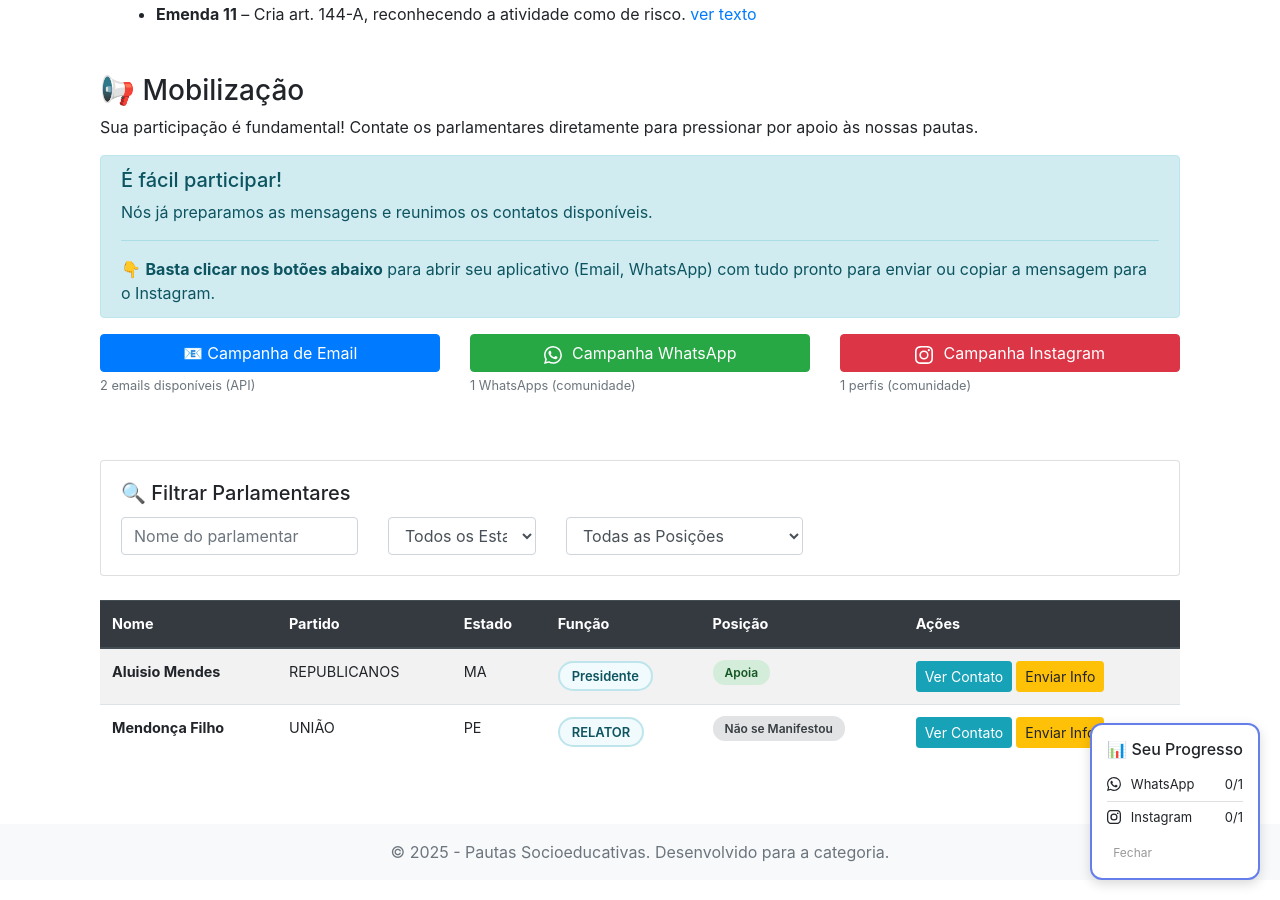
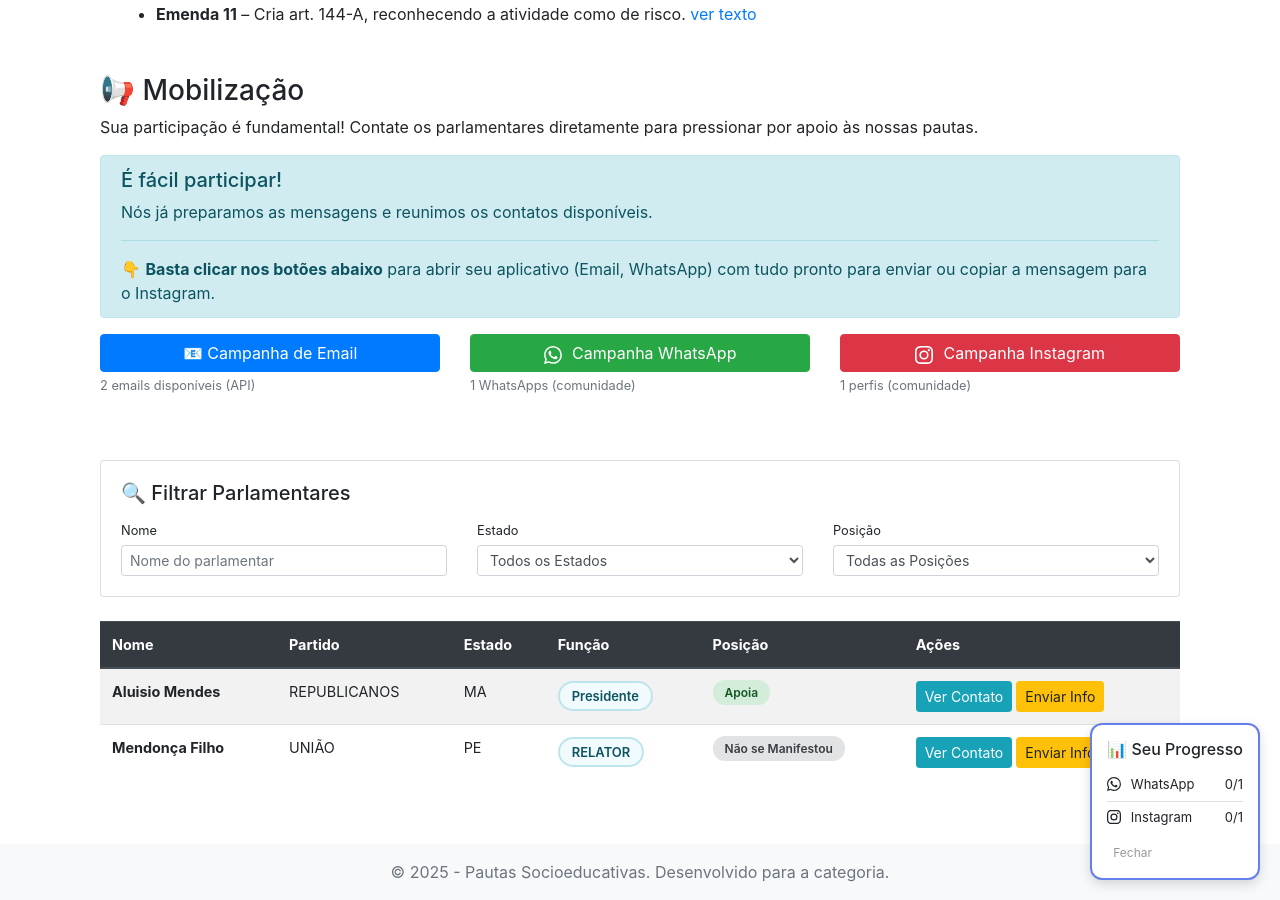
Before and after one commit to juliocjd/pautas-socioeducativas, a Jekyll site: the page built from _pautas/novo-teste.md, in a window 1280 px wide and 900 px high, scrolled down 604 px. Built offline with Jekyll 4.4.1, drawn with Linux system fonts in a browser that asks for light colours.

Commit message:
Update pauta.html

```diff
--- a/_layouts/pauta.html
+++ b/_layouts/pauta.html
@@ -98,21 +98,24 @@ layout: default
       <div class="card-body">
         <h5 class="card-title">🔍 Filtrar Parlamentares</h5>
         <div class="row">
-          <div class="col-md-3">
+          <div class="col-md-4">
+            <label for="filtro-nome" class="small mb-1">Nome</label>
             <input
               type="text"
-              class="form-control"
+              class="form-control form-control-sm"
               id="filtro-nome"
               placeholder="Nome do parlamentar"
             />
           </div>
-          <div class="col-md-2">
-            <select class="form-control" id="filtro-estado">
+          <div class="col-md-4">
+            <label for="filtro-estado" class="small mb-1">Estado</label>
+            <select class="form-control form-control-sm" id="filtro-estado">
               <option value="">Todos os Estados</option>
             </select>
           </div>
-          <div class="col-md-3">
-            <select class="form-control" id="filtro-posicao">
+          <div class="col-md-4">
+            <label for="filtro-posicao" class="small mb-1">Posição</label>
+            <select class="form-control form-control-sm" id="filtro-posicao">
               <option value="">Todas as Posições</option>
               <option value="apoia">Apoia</option>
               <option value="contrario">Contrário</option>
```
